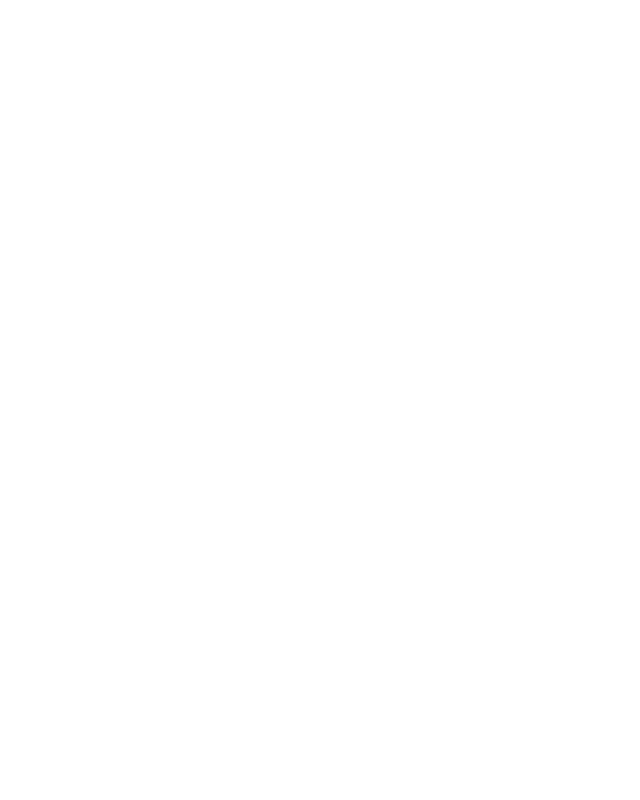
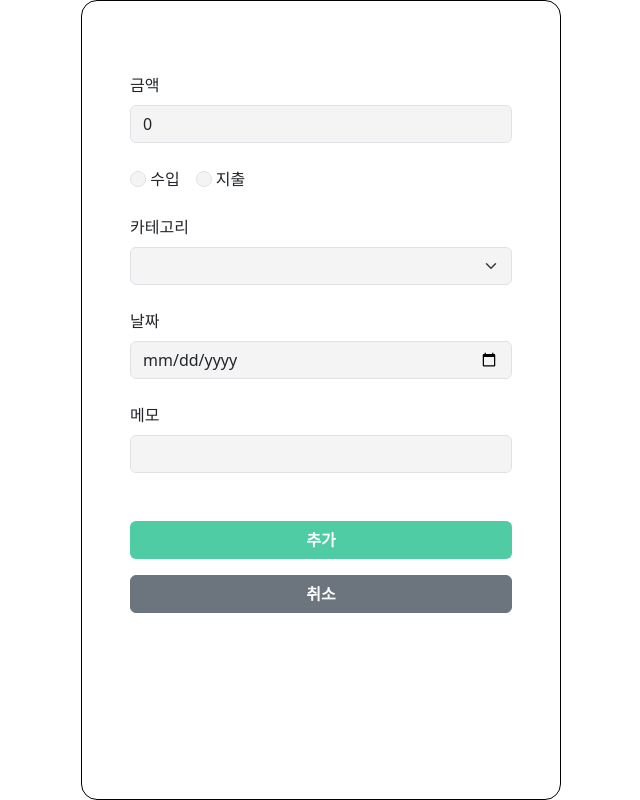
Before and after one commit to soo5o/kb_budgy, a Vue app: page / in a window 1280 px wide. Before the commit this address had no page. Shown: the whole page, without its empty margins (319-959 px from the left). Built offline with nearby package versions, Linux system fonts and the light colour scheme.

Commit message:
feat:AddPage개발

```diff
--- a/db.json
+++ b/db.json
@@ -67,47 +67,59 @@
       "amount": "50000",
       "consumptionDate": "2025-01-01",
       "category": "교통",
-      "memo": "교통비 충전"
+      "memo": "교통비 충전",
+      "type": "expense",
+      "id": "ad46"
     },
     {
       "userId": "1",
       "amount": "30000",
       "consumptionDate": "2025-01-08",
       "category": "식비",
-      "memo": "청년다방 떡볶이"
+      "memo": "청년다방 떡볶이",
+      "type": "expense",
+      "id": "2dce"
     },
     {
       "userId": "2",
       "amount": "55000",
       "consumptionDate": "2025-01-11",
       "category": "교통",
-      "memo": "기후동행카드 결제"
+      "memo": "기후동행카드 결제",
+      "type": "expense",
+      "id": "1d18"
     },
     {
       "userId": "3",
       "amount": "13000",
       "consumptionDate": "2025-01-01",
       "category": "식비",
-      "memo": "저녁 연어 포케"
+      "memo": "저녁 연어 포케",
+      "type": "expense",
+      "id": "39b4"
     },
     {
       "userId": "4",
       "amount": "30000",
       "consumptionDate": "2025-03-05",
       "category": "식비",
-      "memo": "고깃집 회식비"
+      "memo": "고깃집 회식비",
+      "type": "expense",
+      "id": "3320"
     }
   ],
   "goal": [
     {
       "userId": "1",
       "goal_amount": "50000",
-      "successDate": "1"
+      "successDate": "1",
+      "id": "05c3"
     },
     {
       "userId": "2",
       "goal_amount": "80000",
-      "successDate": "3"
+      "successDate": "3",
+      "id": "5f25"
     }
   ]
 }
--- a/src/App.vue
+++ b/src/App.vue
@@ -1,5 +1,21 @@
-<script setup></script>
+<script setup>
+import AddPage from './pages/AddPage.vue';
 
-<template></template>
+components: {
+  AddPage;
+}
+</script>
 
-<style scoped></style>
+<template>
+  <div class="container">
+    <AddPage></AddPage>
+  </div>
+</template>
+
+<style scoped>
+.container {
+  display: flex;
+  justify-content: center;
+  align-items: center;
+}
+</style>
--- /dev/null
+++ b/src/pages/AddPage.vue
@@ -0,0 +1,125 @@
+<template>
+  <div class="list-container p-5">
+    <label class="w-100 mt-4">
+      금액
+      <input type="number" class="form-control mt-2" v-model="amount" />
+    </label>
+    <div class="form-check-inline mt-4">
+      <input
+        class="form-check-input"
+        type="radio"
+        name="moneyType"
+        v-model="type"
+        value="expense"
+      />
+      <label class="form-check-label">&nbsp;수입</label>
+    </div>
+    <div class="form-check-inline">
+      <input
+        class="form-check-input"
+        type="radio"
+        name="moneyType"
+        v-model="type"
+        value="income"
+      />
+      <label class="form-check-label">&nbsp;지출</label>
+    </div>
+    <label class="w-100 mt-4">
+      카테고리
+      <select class="form-select mt-2" v-model="category">
+        <option selected>카테고리를 선택하세요</option>
+        <option value="food">🍚 생활/식비</option>
+        <option value="home">🏠 주거/통신</option>
+        <option value="transportation">🚌 교통/이동</option>
+        <option value="hobby">🎉 여가/취미</option>
+        <option value="health">🩺 건강/의료</option>
+        <option value="family">👪 가족/인간관계</option>
+        <option value="edu">👜 교육/자기계발</option>
+        <option value="money">💳 금융/저축</option>
+        <option value="guitar">🧷 기타</option>
+      </select>
+    </label>
+    <label class="w-100 mt-4">
+      날짜
+      <input type="date" class="form-control mt-2" v-model="consumptionDate" />
+    </label>
+    <label class="w-100 mt-4">
+      메모
+      <input type="text" class="form-control mt-2" v-model="memo" />
+    </label>
+    <button class="btn mt-5 text-white" @click="addMoneyItem">추가</button>
+    <button class="btn btn-secondary mt-3">취소</button>
+  </div>
+</template>
+
+<script setup>
+import { ref } from 'vue';
+import axios from 'axios';
+import { useRouter } from 'vue-router';
+
+const router = useRouter();
+
+//인풋 창에서 입력 받을 값
+const userId = ref('1');
+const amount = ref(0);
+const category = ref('');
+const consumptionDate = ref('');
+const memo = ref('');
+const type = ref('');
+
+//항목 추가 함수
+const addMoneyItem = async () => {
+  if (
+    !amount.value ||
+    !category.value ||
+    !consumptionDate.value ||
+    !type.value
+  ) {
+    alert('모든 항목을 입력해주세요!');
+  }
+
+  try {
+    const newItem = {
+      amount: amount.value,
+      category: category.value,
+      consumptionDate: consumptionDate.value,
+      memo: memo.value,
+      type: type.value,
+    };
+
+    await axios.post('http://localhost:3000/money', newItem);
+    alert('성공');
+
+    (amount.value = ''),
+      (category.value = ''),
+      (consumptionDate.value = ''),
+      (memo.value = ''),
+      (type.value = '');
+  } catch (error) {
+    console.log(error);
+    alert('실패!');
+  }
+};
+</script>
+
+<style scoped>
+.list-container {
+  width: 480px;
+  height: 100vh;
+  border: 1px solid black;
+  border-radius: 1rem;
+}
+input {
+  background-color: #f5f4f4;
+}
+select {
+  background-color: #f5f4f4;
+}
+.btn.mt-5 {
+  background-color: #4fcca4;
+}
+.btn {
+  width: 100%;
+  font-weight: bold;
+}
+</style>
```
Also changed, not shown: src/assets/main.css (+7 -0 lines).
